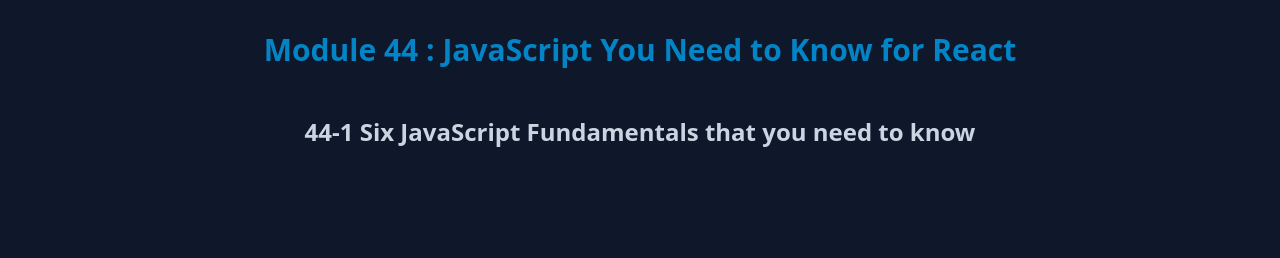
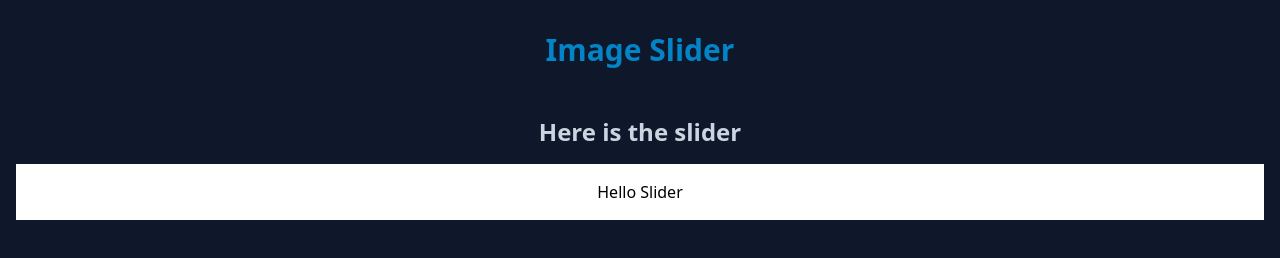
Before and after one commit to eh-munna/custom-image-slider, a plain HTML site: page index.html in a window 1280 px wide. Drawn offline with nearby package versions, Linux system fonts and the light colour scheme.

Commit message:
slider-wrapper created

```diff
--- a/index.html
+++ b/index.html
@@ -12,7 +12,7 @@
         <!-- topic-heading -->
         <div class="topic-heading mt-2 md:mt-4">
           <h1 class="text-3xl font-bold text-center text-sky-600">
-            Module 44 : JavaScript You Need to Know for React
+            Image Slider
           </h1>
         </div>
       </section>
@@ -23,11 +23,20 @@
       <section class="practice-topics my-2 md:my-4">
         <!-- section-heading-started -->
         <h2 class="text-2xl font-semibold text-center text-slate-300">
-          44-1 Six JavaScript Fundamentals that you need to know
+          Here is the slider
         </h2>
         <!-- section-heading-ended -->
       </section>
       <!-- practice-topics-ended -->
+      <!-- practice-content-started -->
+      <section class="practice-content">
+        <div class="slider-wrapper bg-white text-black p-4 text-center">
+          <div id="slider-text-content">
+            <h1>Hello Slider</h1>
+          </div>
+        </div>
+      </section>
+      <!-- practice-content-ended -->
     </main>
     <!-- main-content-ended -->
     <!-- js-file-linked -->
```
